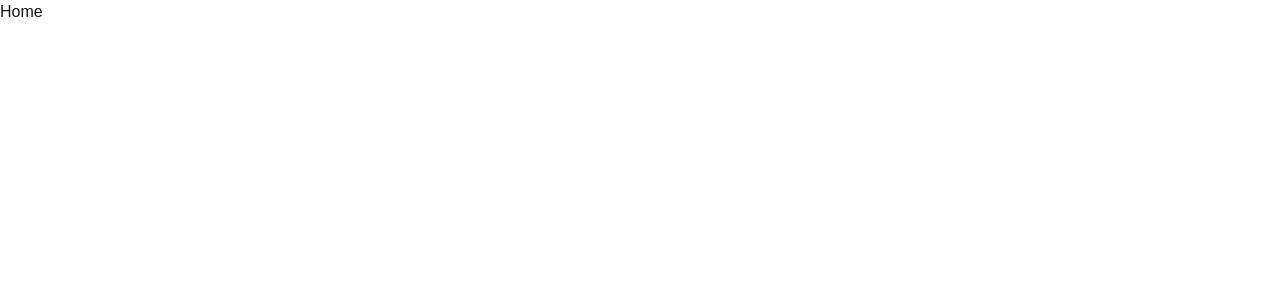
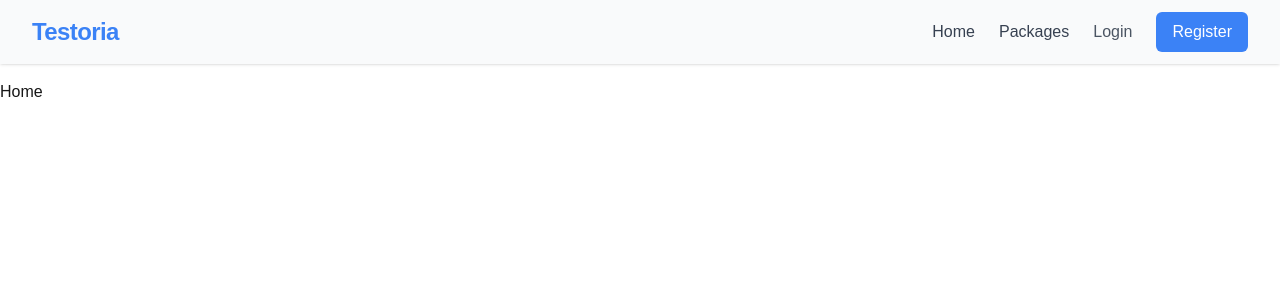
Before and after one commit to Testoria-Euphoria-Test/Testoria-Euphoria, a Next.js app in the folder testoria/: page / in a window 1280 px wide. Shown: the top 300 px of the page. Built offline with nearby package versions, Linux system fonts and the light colour scheme.

Commit message:
feat: add Navbar component and integrate it into the layout

```diff
--- a/testoria/src/app/layout.tsx
+++ b/testoria/src/app/layout.tsx
@@ -2,6 +2,7 @@ import type { Metadata } from "next";
 import { Geist, Geist_Mono } from "next/font/google";
 import "./globals.css";
 import { Toaster } from "react-hot-toast";
+import Navbar from "@/components/Navbar";
 
 const geistSans = Geist({
   variable: "--font-geist-sans",
@@ -28,6 +29,7 @@ export default function RootLayout({
       <body
         className={`${geistSans.variable} ${geistMono.variable} antialiased`}
       >
+        <Navbar />
         {children}
         <Toaster
           position="top-right"
--- a/testoria/src/app/page.tsx
+++ b/testoria/src/app/page.tsx
@@ -1,7 +1,9 @@
 export default function Home() {
   return (
     <div>
-      <h1>Home</h1>
+      <main className="pt-20">
+        <h1>Home</h1>
+      </main>
     </div>
   );
 }
--- /dev/null
+++ b/testoria/src/components/Navbar.tsx
@@ -0,0 +1,62 @@
+'use client'
+
+import { Menu, X } from 'lucide-react'
+import Link from 'next/link'
+import { useState } from 'react'
+
+export default function Navbar() {
+    const [isOpen, setIsOpen] = useState(false)
+
+    return (
+        <nav className="bg-[#f9fafb] shadow-sm fixed top-0 left-0 w-full z-50">
+            <div className="max-w-7xl mx-auto px-4 sm:px-6 lg:px-8">
+                <div className="flex justify-between items-center h-16">
+                    {/* Logo */}
+                    <div className="flex items-center">
+                        <span className="text-2xl font-semibold text-[#3b82f6] tracking-tight">
+                            Testoria
+                        </span>
+                    </div>
+
+                    {/* Desktop menu */}
+                    <div className="hidden md:flex items-center space-x-6">
+                        <Link href="/" className="text-[#374151] hover:text-[#3b82f6] font-medium">Home</Link>
+                        <Link href="/packages" className="text-[#374151] hover:text-[#3b82f6] font-medium">Packages</Link>
+                        <Link href="/login" className="text-[#4b5563] hover:text-[#3b82f6]">Login</Link>
+                        <Link
+                            href="/register"
+                            className="bg-[#3b82f6] text-white px-4 py-2 rounded-md hover:bg-[#2563eb] transition"
+                        >
+                            Register
+                        </Link>
+                    </div>
+
+                    {/* Mobile menu toggle */}
+                    <div className="md:hidden">
+                        <button
+                            onClick={() => setIsOpen(!isOpen)}
+                            className="text-[#4b5563] hover:text-[#3b82f6] focus:outline-none"
+                        >
+                            {isOpen ? <X size={24} /> : <Menu size={24} />}
+                        </button>
+                    </div>
+                </div>
+            </div>
+
+            {/* Mobile menu */}
+            {isOpen && (
+                <div className="md:hidden bg-[#f9fafb] px-4 pt-2 pb-4 space-y-2 shadow-sm">
+                    <Link href="/" className="block text-[#374151] hover:text-[#3b82f6]">Home</Link>
+                    <Link href="/packages" className="block text-[#374151] hover:text-[#3b82f6]">Packages</Link>
+                    <Link href="/login" className="block text-[#4b5563] hover:text-[#3b82f6]">Login</Link>
+                    <Link
+                        href="/register"
+                        className="block bg-[#3b82f6] text-white px-3 py-2 rounded-md hover:bg-[#2563eb]"
+                    >
+                        Register
+                    </Link>
+                </div>
+            )}
+        </nav>
+    )
+}
```
